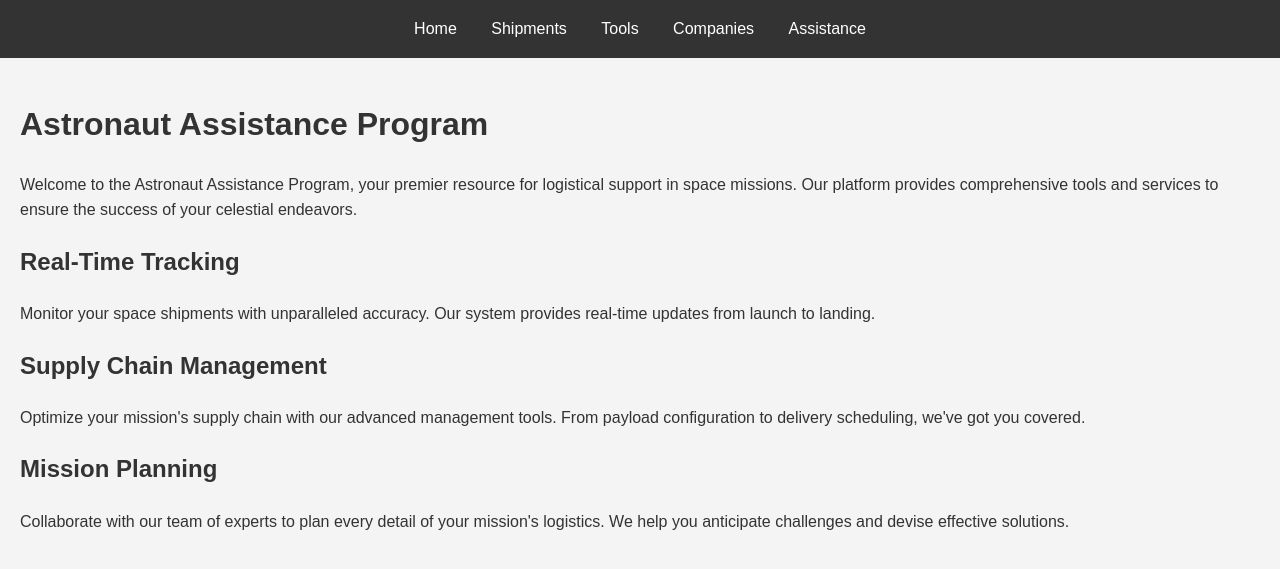
After one commit to GYFX35/effective-tribble, a Flask app: page /assistance in a window 1280 px wide. The commit adds this page. Shown: the top 569 px of the page. Run offline with Flask 3, Linux system fonts and the light colour scheme.

Commit message:
feat: Add astronaut assistance page
Adds a new "Astronaut Assistance" page to the application.

This includes:
- A new HTML template for the assistance page.
- A new route to render the page.
- An updated navigation bar to include a link to the new page.

```diff
--- a/app/routes.py
+++ b/app/routes.py
@@ -17,6 +17,10 @@ def tools():
 @app.route('/companies')
 def companies():
     return render_template('companies.html')
+
+@app.route('/assistance')
+def assistance():
+    return render_template('assistance.html')
 
 @app.route('/api/shipments', methods=['GET'])
 def get_shipments():
--- /dev/null
+++ b/app/templates/assistance.html
@@ -0,0 +1,25 @@
+{% extends "base.html" %}
+
+{% block title %}Astronaut Assistance - Global Logistics{% endblock %}
+
+{% block content %}
+<div class="container">
+    <h1>Astronaut Assistance Program</h1>
+    <p>Welcome to the Astronaut Assistance Program, your premier resource for logistical support in space missions. Our platform provides comprehensive tools and services to ensure the success of your celestial endeavors.</p>
+
+    <div class="feature">
+        <h2>Real-Time Tracking</h2>
+        <p>Monitor your space shipments with unparalleled accuracy. Our system provides real-time updates from launch to landing.</p>
+    </div>
+
+    <div class="feature">
+        <h2>Supply Chain Management</h2>
+        <p>Optimize your mission's supply chain with our advanced management tools. From payload configuration to delivery scheduling, we've got you covered.</p>
+    </div>
+
+    <div class="feature">
+        <h2>Mission Planning</h2>
+        <p>Collaborate with our team of experts to plan every detail of your mission's logistics. We help you anticipate challenges and devise effective solutions.</p>
+    </div>
+</div>
+{% endblock %}
--- a/app/templates/base.html
+++ b/app/templates/base.html
@@ -13,6 +13,7 @@
             <a href="{{ url_for('shipments') }}">Shipments</a>
             <a href="{{ url_for('tools') }}">Tools</a>
             <a href="{{ url_for('companies') }}">Companies</a>
+            <a href="{{ url_for('assistance') }}">Assistance</a>
         </nav>
     </header>
     <main>
```
